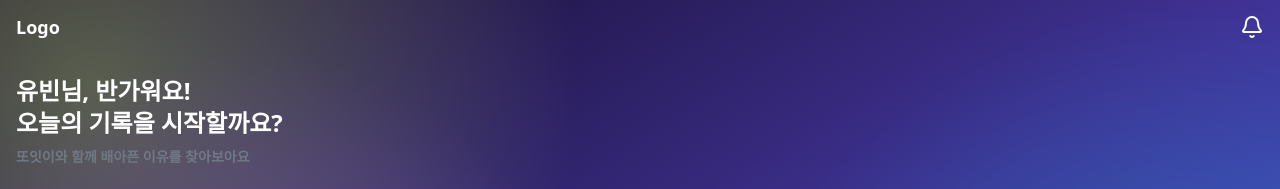
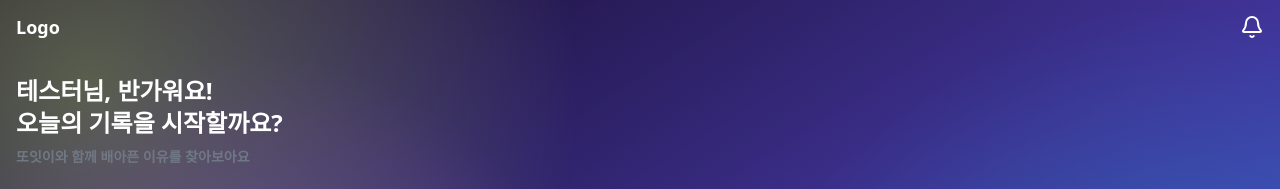
Before and after one commit to depromeet/dpm17-team4-client, a Next.js app in the folder web/: page /home in a window 1280 px wide. Shown: the top 189 px of the page. Built offline with nearby package versions, Linux system fonts and the light colour scheme; no server answers.

Commit message:
fix(web): 유저 이름

```diff
--- a/web/src/app/(with-bottom-navigation)/home/page.tsx
+++ b/web/src/app/(with-bottom-navigation)/home/page.tsx
@@ -15,6 +15,7 @@ import Character from '@/assets/home/character.png';
 import MaskGroup from '@/assets/home/Mask group.svg';
 import { useNavigationContext } from '@/contexts/NavigationContext';
 import { RecordSection } from './_components/ui';
+import {useUserInfo} from "@/hooks";
 
 function HomeContent() {
   const { navHeight } = useNavigationContext();
@@ -74,6 +75,7 @@ function HomeContent() {
       }
     })();
   }, [extractUserInfo]);
+  const { userInfo: savedUserInfo, handleLogOut } = useUserInfo();
 
   return (
     <>
@@ -96,7 +98,7 @@ function HomeContent() {
           </section>
           <section className="text-h2 mt-[2.2rem]">
             <h1>
-              유빈님, 반가워요!
+              {savedUserInfo?.nickname || savedUserInfo?.id || '테스터'}님, 반가워요!
               <br />
               오늘의 기록을 시작할까요?
             </h1>
```
